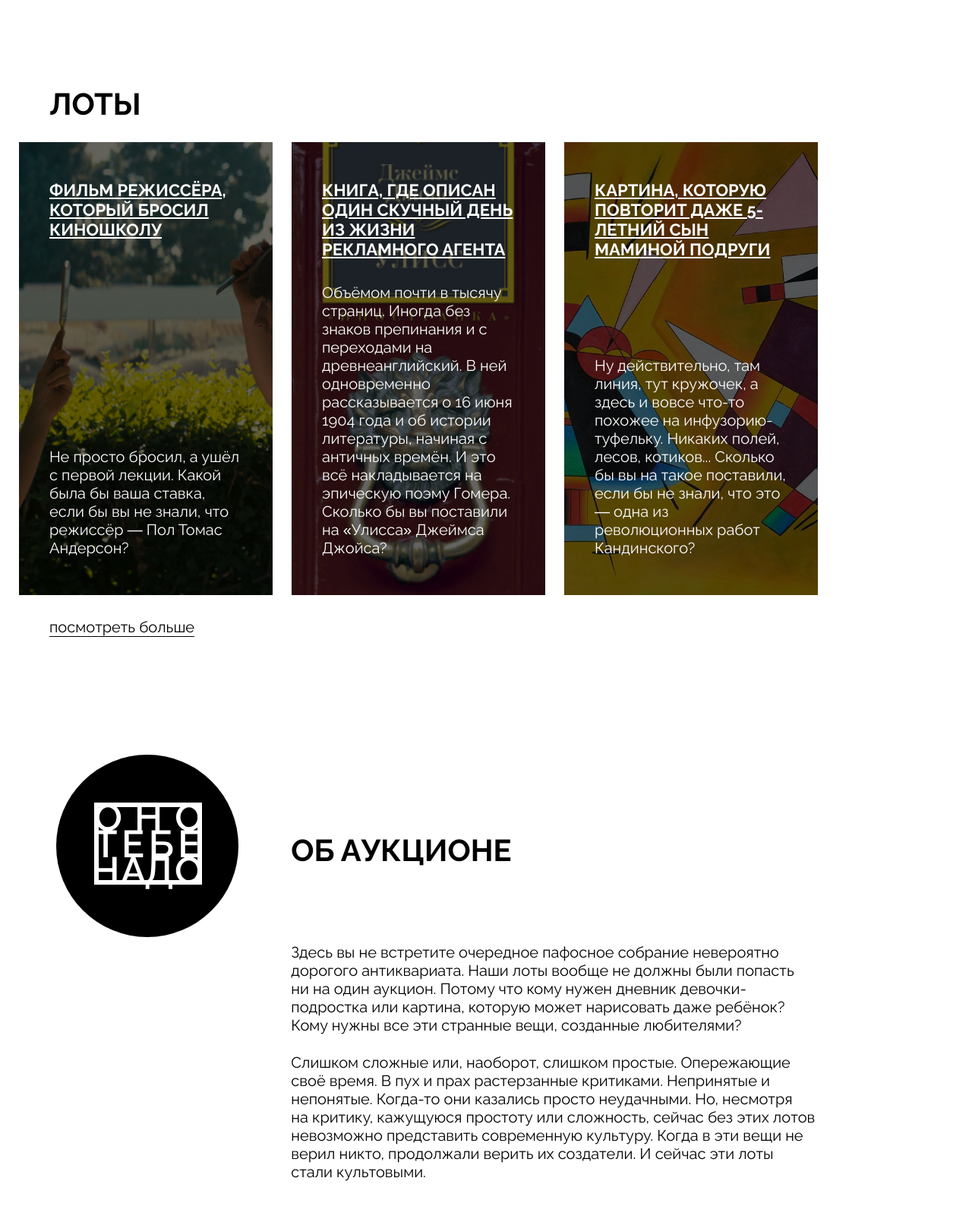
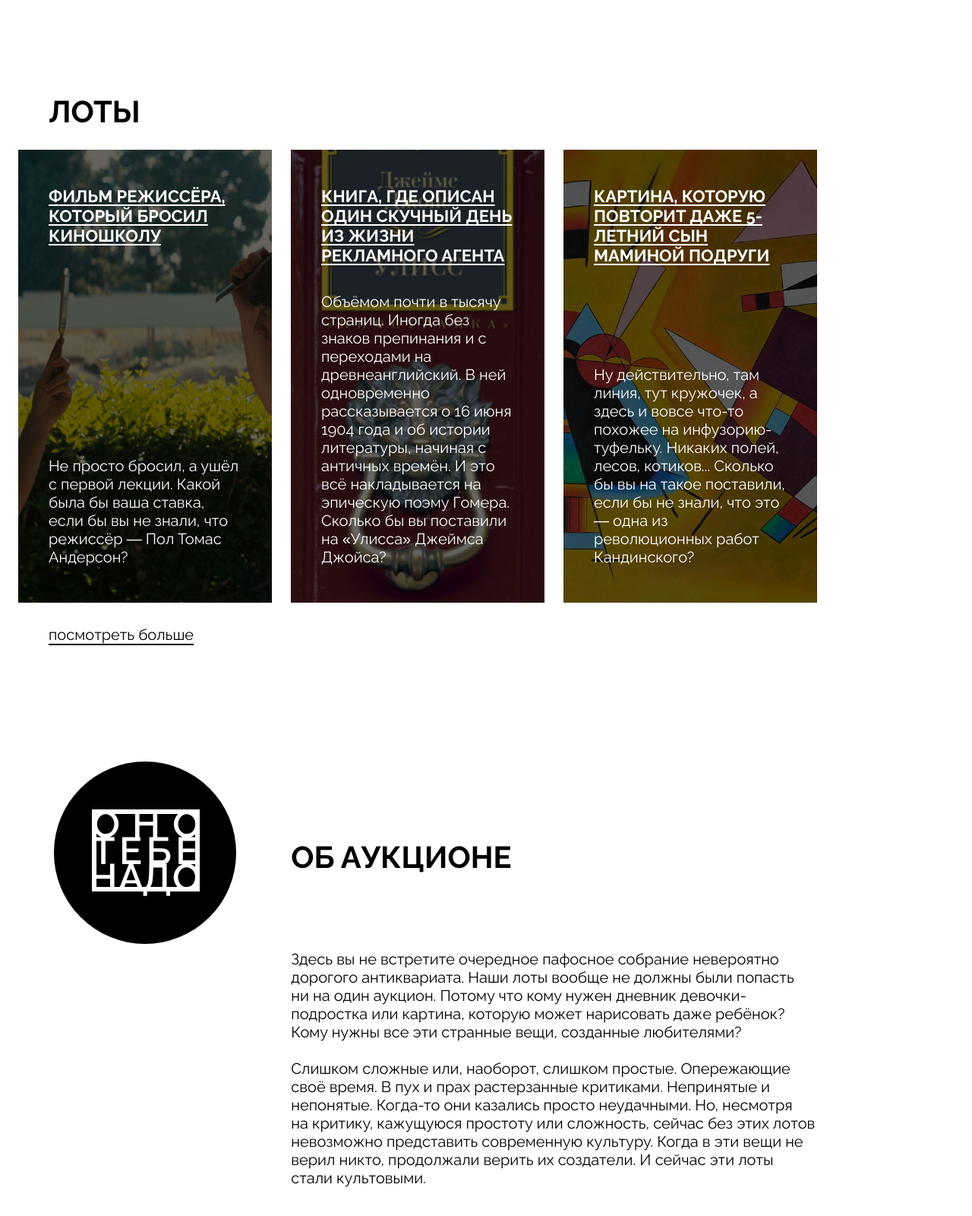
Before and after one commit to akimmary/ono-tebe-nado-fd, a plain HTML site: page index.html in a window 1280 px wide. Shown: the part 1108-2708 px from the top of the page at 76% size. Drawn offline with Linux system fonts and the light colour scheme.

Commit message:
Доработки 10.11.25

```diff
--- a/index.html
+++ b/index.html
@@ -112,19 +112,19 @@
           <div class="about__text">
             <p>
               Здесь вы не встретите очередное пафосное собрание невероятно
-              дорогого антиквариата. Наши лоты вообще не должны были попасть<br>
-              ни на один аукцион. Потому что кому нужен дневник девочки-<br>подростка
-              или картина, которую может нарисовать даже ребёнок? Кому нужны все
-              эти странные вещи, созданные любителями?
+              дорогого антиквариата. Наши лоты вообще не должны были попасть
+              ни на один аукцион. Потому что кому нужен дневник девочки-
+              подростка или картина, которую может нарисовать даже ребёнок?
+              Кому нужны все эти странные вещи, созданные любителями?
             </p>
             <p>
-              Слишком сложные или, наоборот, слишком простые. Опережающие своё
-              время. В пух и прах растерзанные критиками. Непринятые и
-              непонятые. Когда-то они казались просто неудачными. Но, несмотря <br>
-              на критику, кажущуюся простоту или сложность, сейчас без этих
-              лотов невозможно представить современную культуру. Когда в эти
-              вещи не верил никто, продолжали верить их создатели. И сейчас эти
-              лоты<br> стали культовыми.
+              Слишком сложные или, наоборот, слишком простые. Опережающие
+              своё время. В пух и прах растерзанные критиками. Непринятые и
+              непонятые. Когда-то они казались просто неудачными. Но, несмотря
+              на критику, кажущуюся простоту или сложность, сейчас без этих лотов
+              невозможно представить современную культуру. Когда в эти вещи не
+              верил никто, продолжали верить их создатели. И сейчас эти лоты
+              стали культовыми.
             </p>
           </div>
         </div>
--- a/styles/style.css
+++ b/styles/style.css
@@ -10,7 +10,7 @@ body {
     display: grid;
     grid-template-columns: 1fr min-content 1fr;
     align-items: center;
-    padding: 83px 48px 95px 51px;
+    padding: 92px 50px 97px;
 }
 
 .header__links-list {
@@ -18,6 +18,7 @@ body {
     gap: 33px;
     padding: 0;
     margin: 0;
+    gap:
 }
 
 .header__links-list-item {
@@ -25,8 +26,9 @@ body {
 }
 
 .header__link {
-    text-decoration: none;
-    border-bottom: 1px solid currentColor;
+    text-decoration-thickness: 1.5px;
+    text-underline-offset: 4px;
+
 }
 
 .header__link_active {
@@ -48,7 +50,7 @@ body {
     justify-self: end;
     flex-direction: column;
     align-items: flex-start;
-    line-height: 1.3;
+    line-height: 1.35;
 
 }
 
@@ -62,7 +64,7 @@ body {
     background-size: cover;
     background-repeat: no-repeat;
     background-position: center;
-    padding: 160px 19px 48px 51px;
+    padding: 156px 50px 48px;
 }
 
 .overlay {
@@ -81,8 +83,9 @@ body {
     font-weight: 700;
     font-size: 100px;
     letter-spacing: 0.3em;
+    margin-right: -0.3em;
     color: white;
-    line-height: 1.34;
+    line-height: 1.35;
 }
 
 .aligned-text {
@@ -107,7 +110,7 @@ body {
     font-size: 22px;
     text-transform: uppercase;
     color: white;
-    gap: 109px;
+    gap: 107px;
 }
 
 /* Растянутый текст */
@@ -127,7 +130,7 @@ body {
 }
 
 .lots {
-    padding: 182px 23px 156px 25px;
+    padding: 181px 24px 155px 24px;
 }
 
 .lots__heading {
@@ -163,7 +166,7 @@ body {
     flex-direction: column;
     justify-content: space-between;
     height: 100%;
-    padding: 50px 40px;
+    padding: 48px 40px;
     background-size: cover;
     background-repeat: no-repeat;
     background-position: center;
@@ -187,6 +190,8 @@ body {
     font-size: 22px;
     font-weight: 700;
     text-decoration: underline;
+    text-decoration-thickness: 1.5px;
+    text-underline-offset: 3px;
     color: white;
     align-self: start;
     z-index: 1;
@@ -197,25 +202,25 @@ body {
     z-index: 1;
     font-size: 20px;
     color: white;
+    line-height: 1.2;
 }
 
 .lots__look-more-link {
     font-size: 20px;
-    text-decoration: none;
-    border-bottom: 1px solid currentColor;
     margin-left: 40px;
+    text-decoration-thickness: 1.5px;
+    text-underline-offset: 5px;
 }
 
 .about {
-    padding: 0 20px;
-    margin-bottom: 120px;
+    padding: 0 24px;
 }
 
 .about__column {
     display: grid;
     grid-template-columns: 1fr 2fr;
     place-items: center center;
-    gap: 15px;
+    gap: 13px;
 
 }
 
@@ -227,6 +232,7 @@ body {
     border-radius: 50%;
     align-items: center;
     justify-content: center;
+    margin-left: -12px;
 
 }
 
@@ -246,19 +252,19 @@ body {
 .about__text {
     display: flex;
     flex-direction: column;
-    gap: 25px;
     grid-column: 2 / 3;
     font-size: 20px;
     justify-self: start;
     align-self: start;
-    margin-top: -7px;
-    line-height: 1.2
+    margin-top: -29px;
+    line-height: 1.2;
+    white-space: pre-line;
 }
 
 .footer {
     display: grid;
     grid-template-columns: repeat(3, 1fr);
-    padding: 59px 49px 80px 51px;
+    padding: 182px 50px 80px;
 }
 
 .footer .address {
@@ -299,7 +305,7 @@ body {
 .footer__social-list {
     justify-self: end;
     display: flex;
-    gap: 47px;
+    gap: 49px;
     list-style: none;
 }
 
```
Also changed, not shown: 1 other file.
